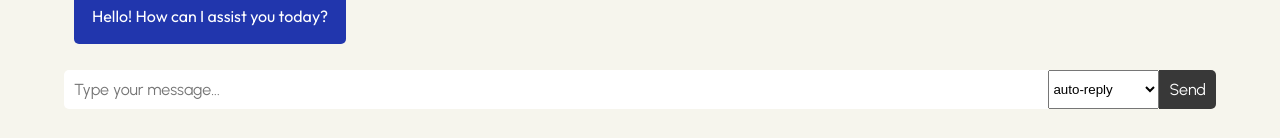
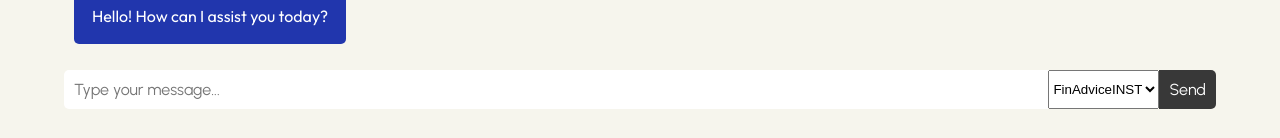
Before and after one commit to charliejhorn/ibm-deakin-hackathon-2024, a React (Create React App) app in the folder react-app/: page / in a window 1280 px wide. Shown: the part 659-797 px from the top of the page. Built offline with nearby package versions, Linux system fonts and the light colour scheme.

Commit message:
changed default chat model to FinAdviceINST

```diff
--- a/react-app/src/pages/Chat.js
+++ b/react-app/src/pages/Chat.js
@@ -9,7 +9,8 @@ const Chat = () => {
     ]);
     const [userInput, setUserInput] = useState('');
     const [isLoading, setIsLoading] = useState(false);
-    const [selectedModel, setSelectedModel] = useState('auto-reply');
+    // const [selectedModel, setSelectedModel] = useState('auto-reply');
+    const [selectedModel, setSelectedModel] = useState('FinAdviceINST');
 
     const handleSend = async () => {
         if (userInput.trim()) {
```
